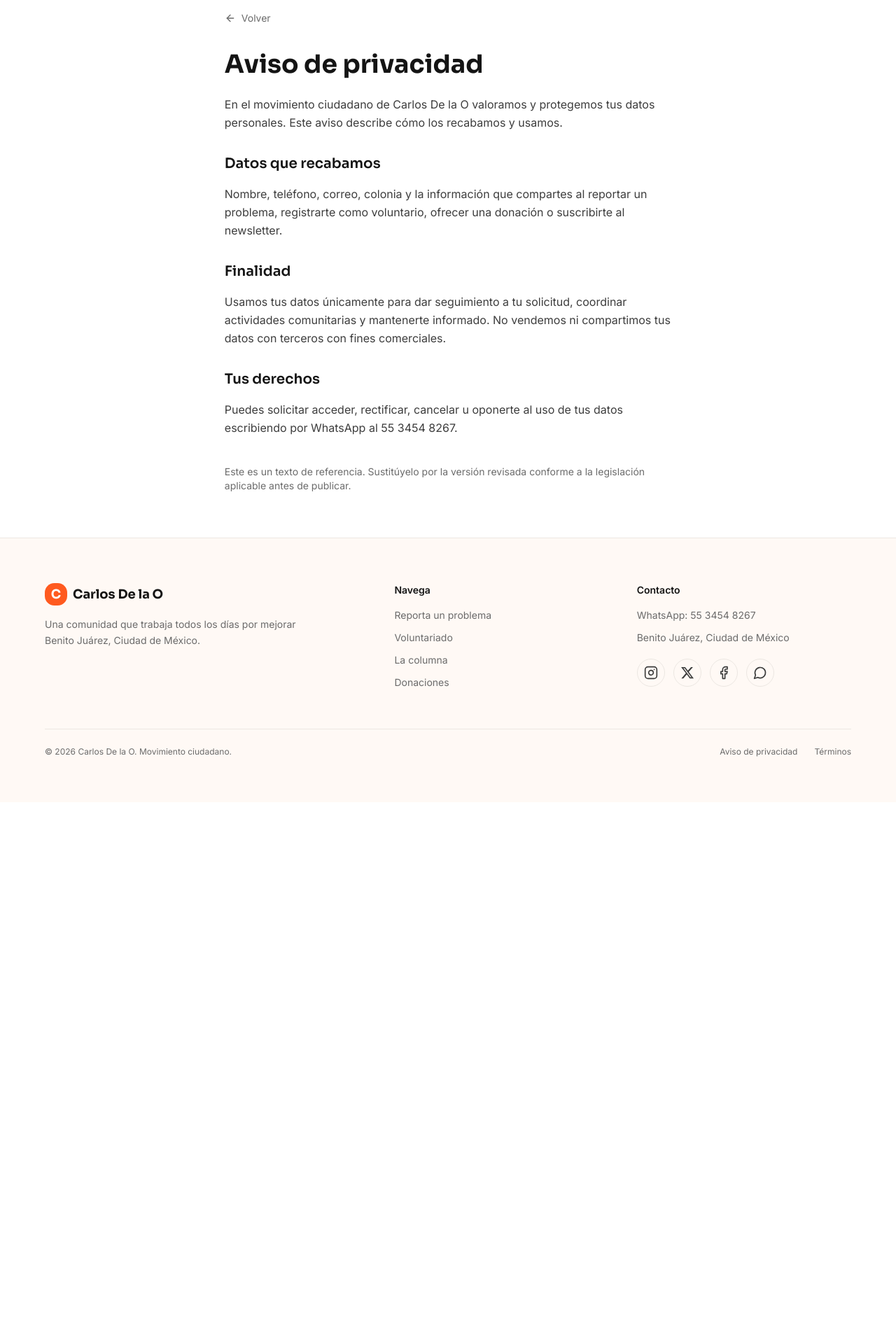
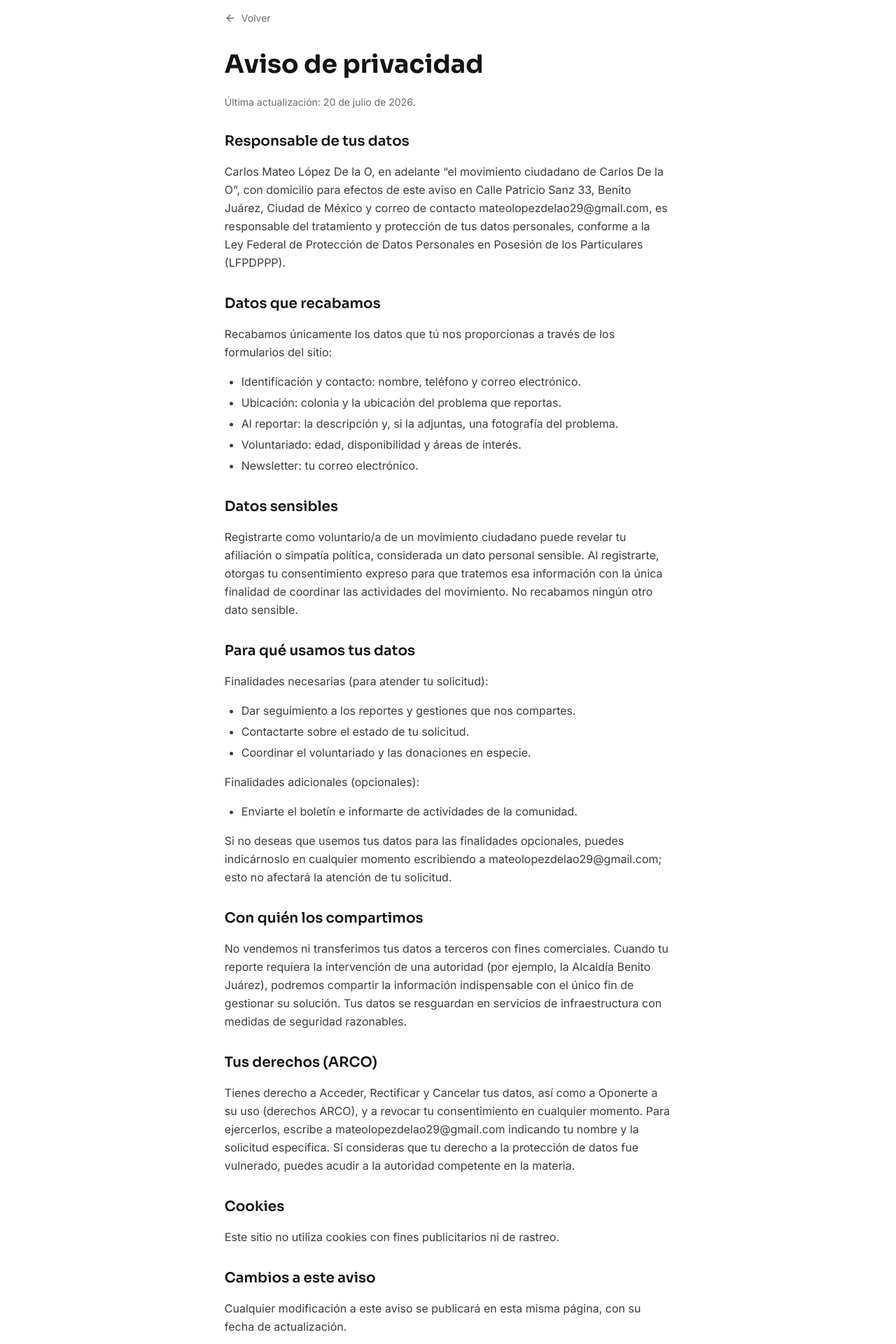
Before and after one commit to mateolopezdelao29-hub/carlos-de-la-o, a Next.js app: page /aviso-de-privacidad in a window 1280 px wide. Shown: the part 160-2080 px from the top of the page at 70% size. Before the commit the page ends 1306 px from the top, so only its background shows below. Built offline with nearby package versions, Linux system fonts and the light colour scheme; no server answers.

Commit message:
Update privacy notice with new data handling details

```diff
--- a/src/app/aviso-de-privacidad/page.tsx
+++ b/src/app/aviso-de-privacidad/page.tsx
@@ -22,39 +22,104 @@ export default function AvisoPage() {
           <h1 className="mt-8 font-display text-4xl font-bold text-tinta">
             Aviso de privacidad
           </h1>
+
           <div className="mt-6 space-y-4 leading-relaxed text-tinta-suave">
+            <p className="text-sm text-tinta-mute">Última actualización: 20 de julio de 2026.</p>
+
+            <h2 className="pt-4 font-display text-xl font-semibold text-tinta">
+              Responsable de tus datos
+            </h2>
             <p>
-              En el movimiento ciudadano de {CONTACTO.nombrePublico} valoramos y
-              protegemos tus datos personales. Este aviso describe cómo los
-              recabamos y usamos.
+              Carlos Mateo López De la O, en adelante “el
+              movimiento ciudadano de {CONTACTO.nombrePublico}”, con domicilio
+              para efectos de este aviso en Calle Patricio Sanz 33, Benito Juárez, Ciudad de México y correo de contacto{" "}
+              mateolopezdelao29@gmail.com, es responsable del tratamiento y protección
+              de tus datos personales, conforme a la Ley Federal de Protección de
+              Datos Personales en Posesión de los Particulares (LFPDPPP).
             </p>
+
             <h2 className="pt-4 font-display text-xl font-semibold text-tinta">
               Datos que recabamos
             </h2>
             <p>
-              Nombre, teléfono, correo, colonia y la información que compartes al
-              reportar un problema, registrarte como voluntario, ofrecer una
-              donación o suscribirte al newsletter.
+              Recabamos únicamente los datos que tú nos proporcionas a través de
+              los formularios del sitio:
             </p>
+            <ul className="list-disc space-y-1 pl-6">
+              <li>Identificación y contacto: nombre, teléfono y correo electrónico.</li>
+              <li>Ubicación: colonia y la ubicación del problema que reportas.</li>
+              <li>Al reportar: la descripción y, si la adjuntas, una fotografía del problema.</li>
+              <li>Voluntariado: edad, disponibilidad y áreas de interés.</li>
+              <li>Newsletter: tu correo electrónico.</li>
+            </ul>
+
             <h2 className="pt-4 font-display text-xl font-semibold text-tinta">
-              Finalidad
+              Datos sensibles
             </h2>
             <p>
-              Usamos tus datos únicamente para dar seguimiento a tu solicitud,
-              coordinar actividades comunitarias y mantenerte informado. No
-              vendemos ni compartimos tus datos con terceros con fines
-              comerciales.
+              Registrarte como voluntario/a de un movimiento ciudadano puede
+              revelar tu afiliación o simpatía política, considerada un dato
+              personal sensible. Al registrarte, otorgas tu consentimiento
+              expreso para que tratemos esa información con la única finalidad de
+              coordinar las actividades del movimiento. No recabamos ningún otro
+              dato sensible.
             </p>
+
             <h2 className="pt-4 font-display text-xl font-semibold text-tinta">
-              Tus derechos
+              Para qué usamos tus datos
+            </h2>
+            <p>Finalidades necesarias (para atender tu solicitud):</p>
+            <ul className="list-disc space-y-1 pl-6">
+              <li>Dar seguimiento a los reportes y gestiones que nos compartes.</li>
+              <li>Contactarte sobre el estado de tu solicitud.</li>
+              <li>Coordinar el voluntariado y las donaciones en especie.</li>
+            </ul>
+            <p>Finalidades adicionales (opcionales):</p>
+            <ul className="list-disc space-y-1 pl-6">
+              <li>Enviarte el boletín e informarte de actividades de la comunidad.</li>
+            </ul>
+            <p>
+              Si no deseas que usemos tus datos para las finalidades opcionales,
+              puedes indicárnoslo en cualquier momento escribiendo a mateolopezdelao29@gmail.com; esto no afectará la atención de tu solicitud.
+            </p>
+
+            <h2 className="pt-4 font-display text-xl font-semibold text-tinta">
+              Con quién los compartimos
             </h2>
             <p>
-              Puedes solicitar acceder, rectificar, cancelar u oponerte al uso de
-              tus datos escribiendo por WhatsApp al 55 3454 8267.
+              No vendemos ni transferimos tus datos a terceros con fines
+              comerciales. Cuando tu reporte requiera la intervención de una
+              autoridad (por ejemplo, la Alcaldía Benito Juárez), podremos
+              compartir la información indispensable con el único fin de gestionar
+              su solución. Tus datos se resguardan en servicios de infraestructura
+              con medidas de seguridad razonables.
             </p>
-            <p className="pt-6 text-sm text-tinta-mute">
-              Este es un texto de referencia. Sustitúyelo por la versión revisada
-              conforme a la legislación aplicable antes de publicar.
+
+            <h2 className="pt-4 font-display text-xl font-semibold text-tinta">
+              Tus derechos (ARCO)
+            </h2>
+            <p>
+              Tienes derecho a Acceder, Rectificar y Cancelar tus datos, así como a
+              Oponerte a su uso (derechos ARCO), y a revocar tu consentimiento en
+              cualquier momento. Para ejercerlos, escribe a mateolopezdelao29@gmail.com
+              indicando tu nombre y la solicitud específica. Si consideras que tu
+              derecho a la protección de datos fue vulnerado, puedes acudir a la
+              autoridad competente en la materia.
+            </p>
+
+            <h2 className="pt-4 font-display text-xl font-semibold text-tinta">
+              Cookies
+            </h2>
+            <p>
+              Este sitio no utiliza cookies con fines publicitarios ni de rastreo.
+            </p>
+
+            <h2 className="pt-4 font-display text-xl font-semibold text-tinta">
+              Cambios a este aviso
+            </h2>
+            <p>
+              Cualquier modificación a este aviso se publicará en esta misma
+              página, con su fecha de actualización.
             </p>
           </div>
         </div>
```
